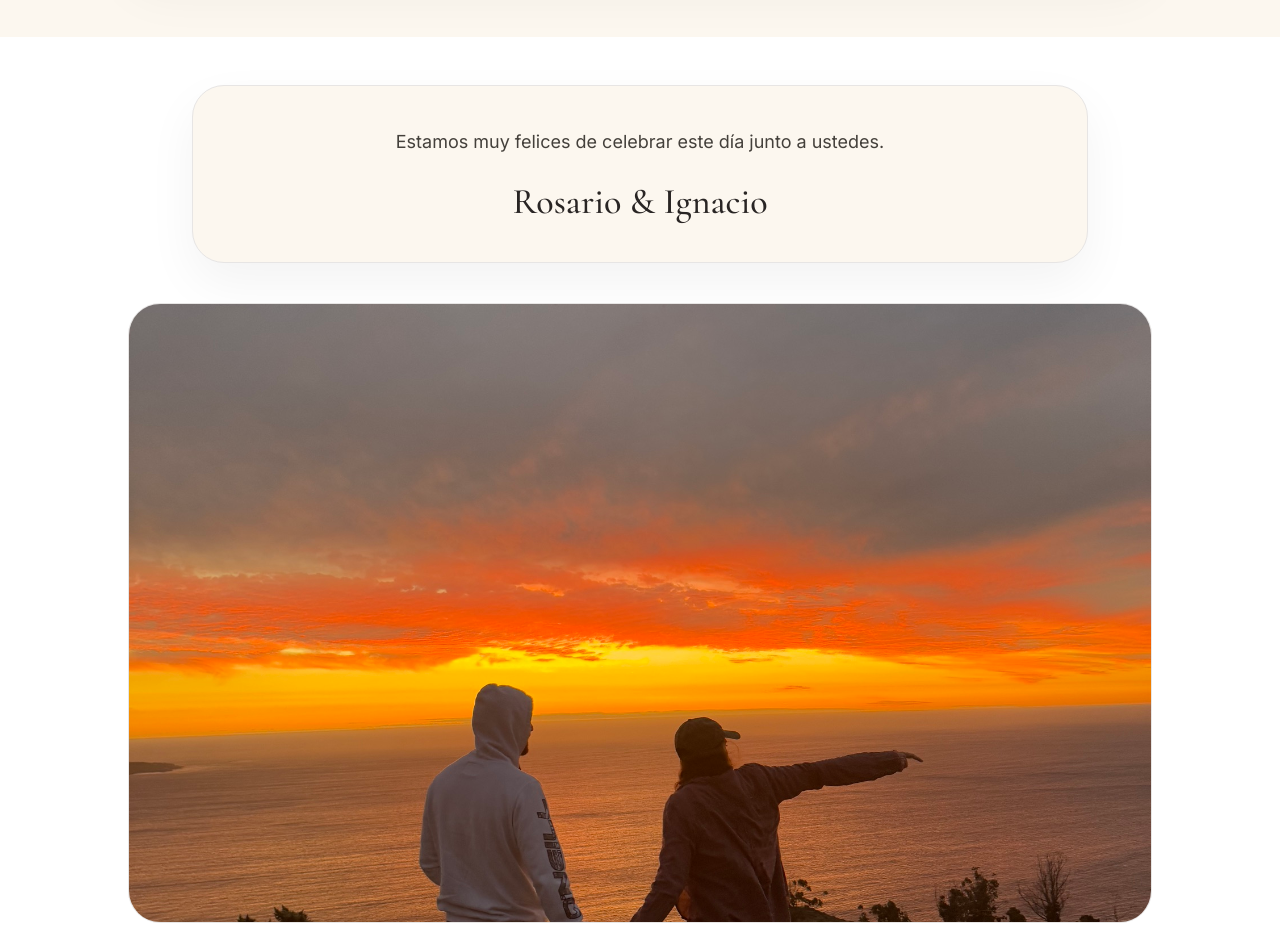
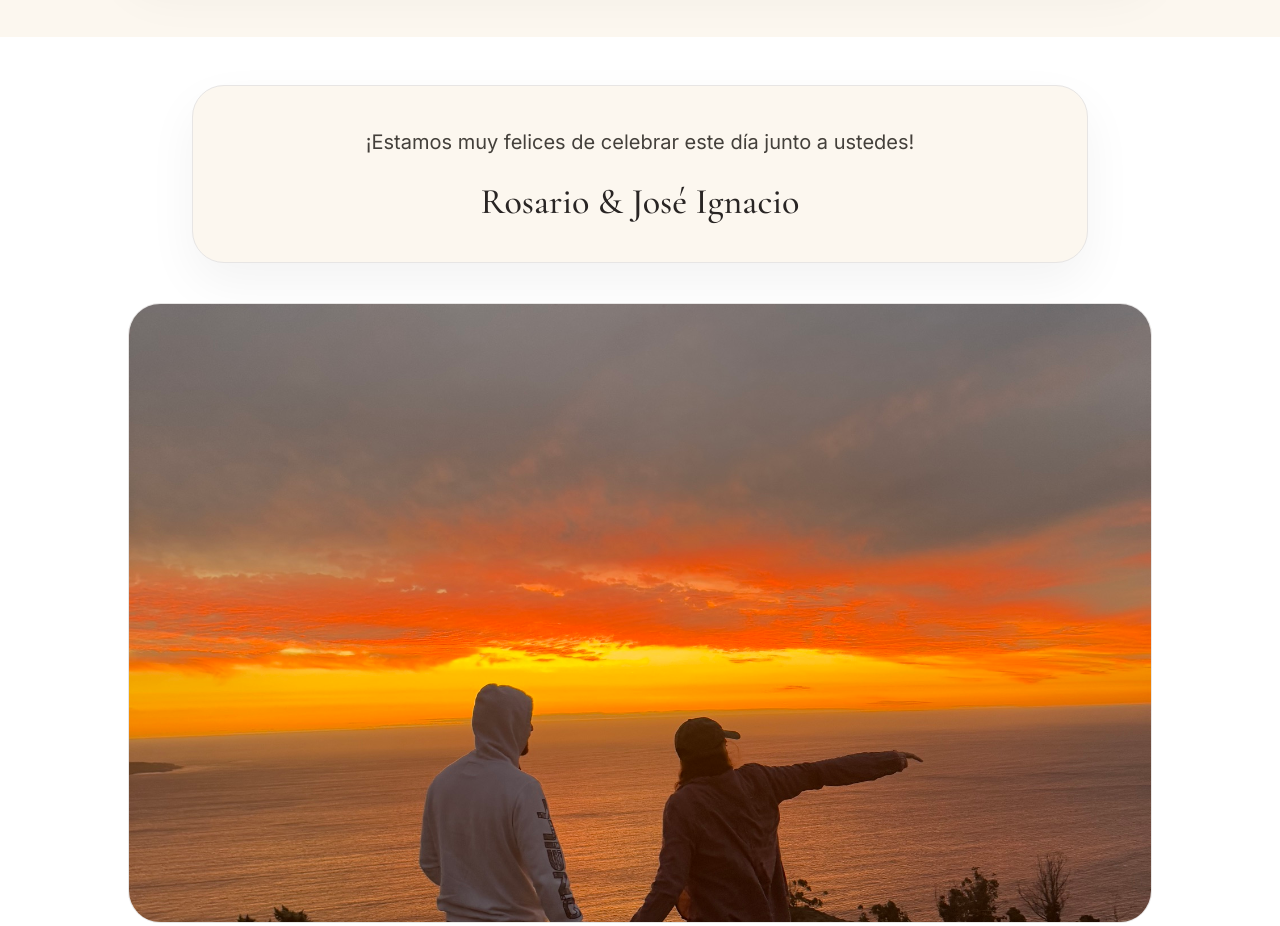
Before and after one commit to joseibietasepulveda/matri, a Next.js app: page / in a window 1280 px wide. Shown: the part 8480-9406 px from the top of the page. Built offline with nearby package versions, Linux system fonts and the light colour scheme.

Commit message:
Refine wedding footer message

```diff
--- a/src/app/page.tsx
+++ b/src/app/page.tsx
@@ -563,7 +563,7 @@ export default function Home() {
 
       <section className="bg-white px-4 py-10 sm:px-6 sm:py-12 lg:px-8">
         <div className="mx-auto max-w-4xl rounded-[2rem] border border-stone-200 bg-[#fcf7ef] p-10 text-center shadow-[0_20px_50px_rgba(0,0,0,0.05)]">
-          <p className="text-lg leading-8 text-stone-700">{weddingConfig.gratitudeText}</p>
+          <p className="text-xl leading-8 text-stone-700">{weddingConfig.gratitudeText}</p>
           <h2 className="mt-6 font-serif text-3xl text-stone-800 sm:text-4xl">{weddingConfig.footerSignature}</h2>
         </div>
         <figure className="relative mx-auto mt-10 min-h-[440px] max-w-5xl overflow-hidden rounded-[2rem] border border-stone-200 sm:min-h-[620px]">
--- a/src/data/wedding.ts
+++ b/src/data/wedding.ts
@@ -124,8 +124,8 @@ export const weddingConfig: WeddingConfig = {
   dressCode: "Tenida formal",
   formEndpoint: "/api/confirm",
   dressNotes: [],
-  gratitudeText: "Estamos muy felices de celebrar este día junto a ustedes.",
-  footerSignature: "Rosario & Ignacio",
+  gratitudeText: "¡Estamos muy felices de celebrar este día junto a ustedes!",
+  footerSignature: "Rosario & José Ignacio",
   images: {
     cover: "/images/wedding/cover.jpg",
     couple: ["/images/wedding/couple-1.jpg", "/images/wedding/couple-2.jpg"],
```
